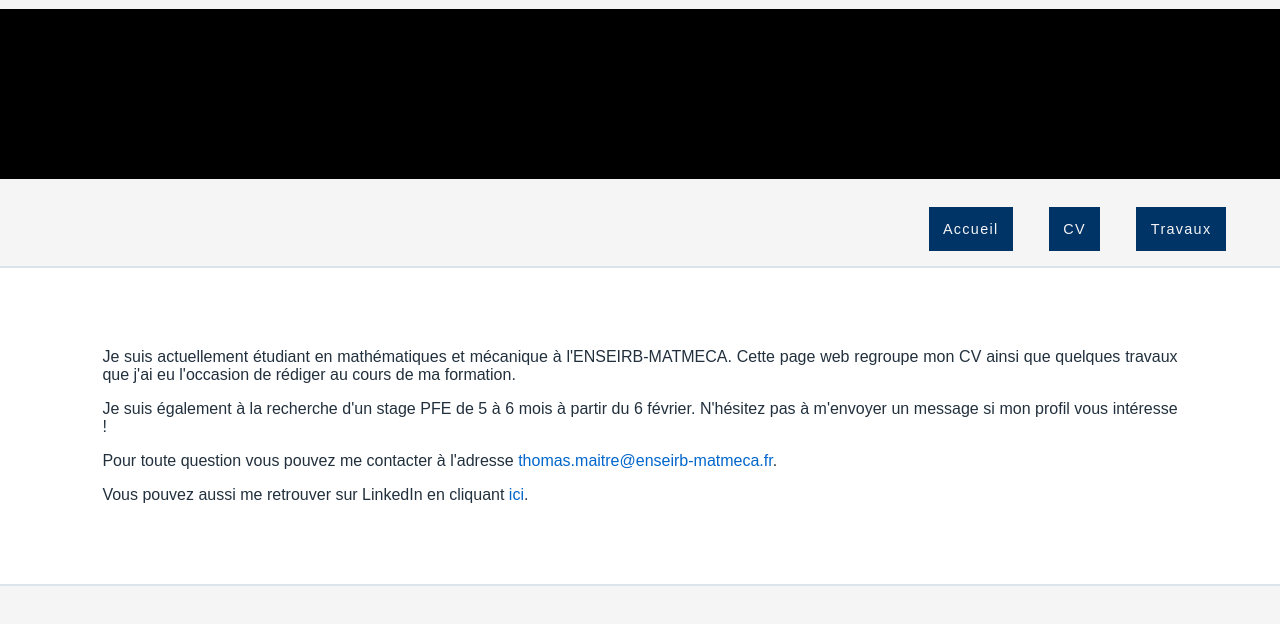
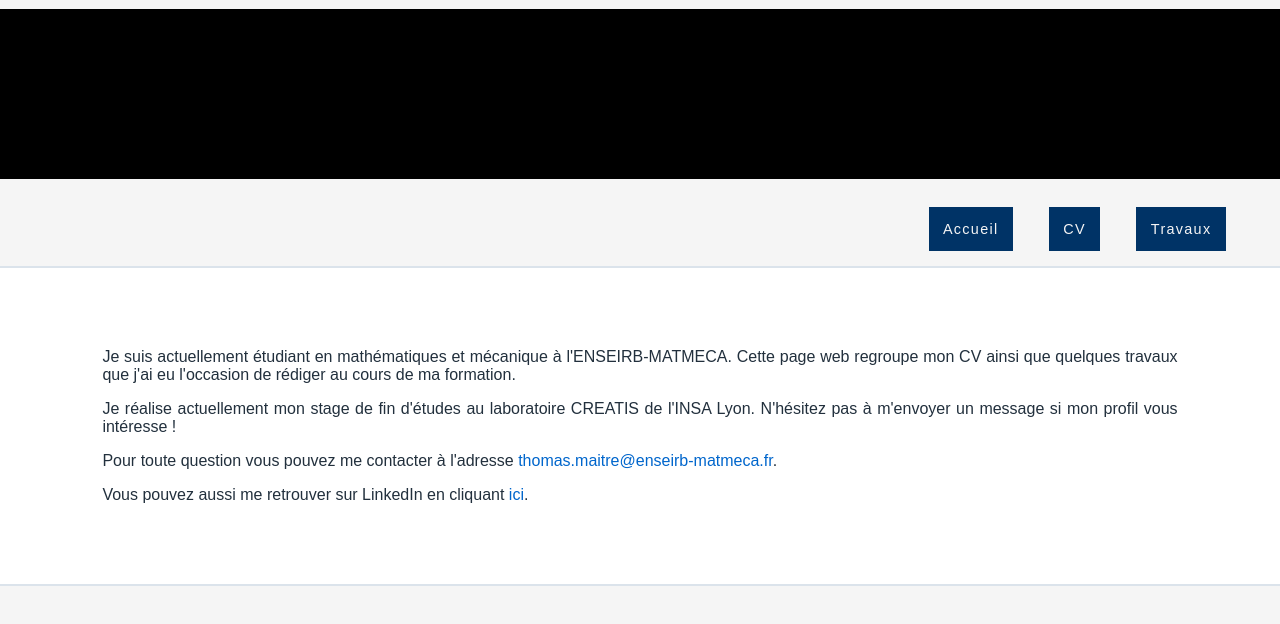
Before and after one commit to Tommte/Page-perso, a plain HTML site: page index.html in a window 1280 px wide. Shown: the part 144-768 px from the top of the page. Drawn offline with Linux system fonts and the light colour scheme.

Commit message:
Update index.html

```diff
--- a/index.html
+++ b/index.html
@@ -24,7 +24,7 @@
 
 <div id="contenu">
 <p>Je suis actuellement étudiant en mathématiques et mécanique à l'ENSEIRB-MATMECA. Cette page web regroupe mon CV ainsi que quelques travaux que j'ai eu l'occasion de rédiger au cours de ma formation.</p>
-<p>Je suis également à la recherche d'un stage PFE de 5 à 6 mois à partir du 6 février. N'hésitez pas à m'envoyer un message si mon profil vous intéresse ! </p>
+<p>Je réalise actuellement mon stage de fin d'études au laboratoire CREATIS de l'INSA Lyon. N'hésitez pas à m'envoyer un message si mon profil vous intéresse ! </p>
 
 <div id="contact">
 <p>Pour toute question vous pouvez me contacter à l'adresse <a href="mailto:thomas.maitre@enseirb-matmeca.fr"> thomas.maitre@enseirb-matmeca.fr</a>.</p>
```
